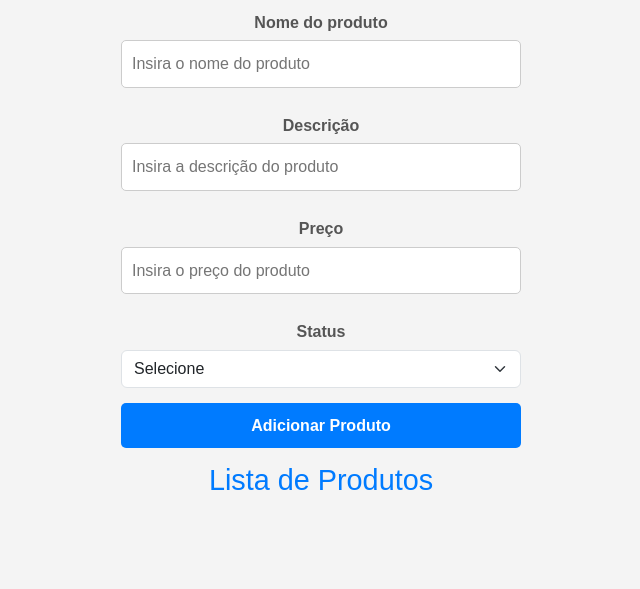
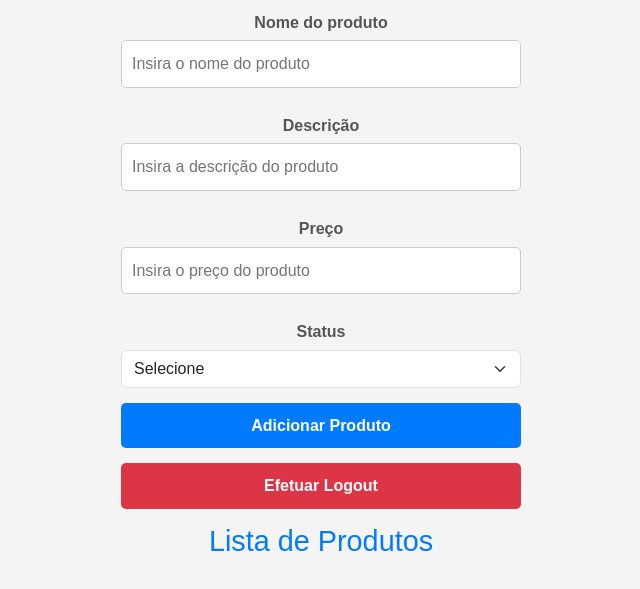
Before and after one commit to Joilsonallves/projeto-carrinho-de-compras, a plain HTML site: page painelAdmin.html in a window 1280 px wide. Shown: the part 171-760 px from the top of the page, without its empty margins (319-959 px from the left). Drawn offline with nearby package versions, Linux system fonts and the light colour scheme; no server answers.

Commit message:
Update painelAdmin.html

```diff
--- a/painelAdmin.html
+++ b/painelAdmin.html
@@ -7,7 +7,6 @@
     <title>Gerenciamento de Produtos - Minha Loja Fake</title>
     <link href="https://cdn.jsdelivr.net/npm/bootstrap@5.3.3/dist/css/bootstrap.min.css" rel="stylesheet" integrity="sha384-QWTKZyjpPEjISv5WaRU9OFeRpok6YctnYmDr5pNlyT2bRjXh0JMhjY6hW+ALEwIH" crossorigin="anonymous">
     <link rel="stylesheet" href="estilo.css">
-    <script src="script.js"></script>
 </head>
 
 <body>
@@ -34,10 +33,13 @@
 
             <input type="button" value="Adicionar Produto" onclick="adicionarProduto()">
 
+            <input class="bg-danger" type="button" value="Efetuar Logout" onclick="efetuarLogout()">
+
             <h2>Lista de Produtos</h2>
             <div class="row" id="listaDeProdutosNovos"></div>
         </form>
     </div>
+    <script src="script.js"></script>
     <script src="https://cdn.jsdelivr.net/npm/bootstrap@5.3.3/dist/js/bootstrap.bundle.min.js" integrity="sha384-YvpcrYf0tY3lHB60NNkmXc5s9fDVZLESaAA55NDzOxhy9GkcIdslK1eN7N6jIeHz" crossorigin="anonymous"></script>
 </body>
 
```
